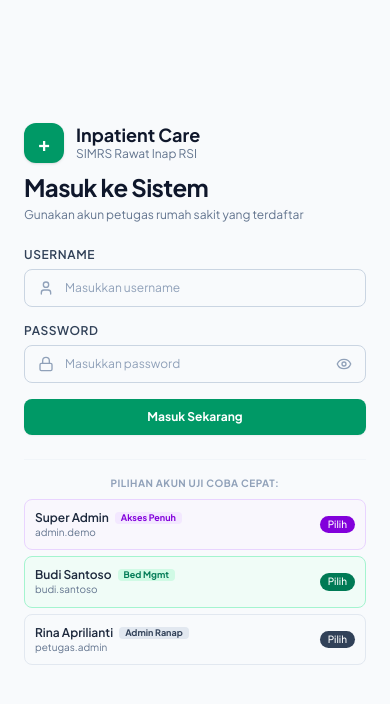
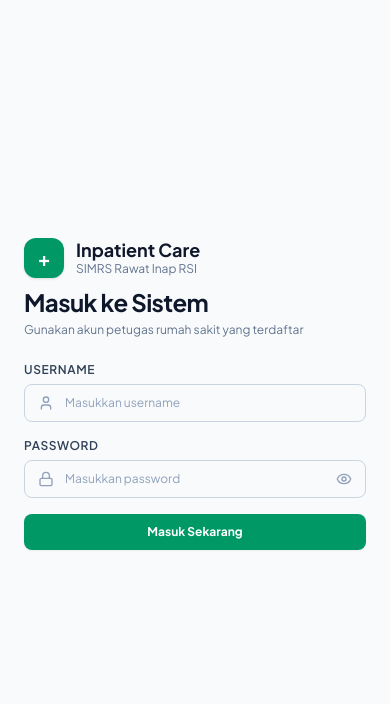
Before and after one commit to Thoriqfm/rsi-inpacient, a Next.js app in the folder frontend/: page /login in a window 390 px wide. Shown: the top 704 px of the page. Built offline with nearby package versions, Linux system fonts and the light colour scheme; no server answers.

Commit message:
fix: login phone ui

```diff
--- a/frontend/src/app/login/page.tsx
+++ b/frontend/src/app/login/page.tsx
@@ -3,10 +3,8 @@
 import React, { useState } from "react";
 import { useRouter } from "next/navigation";
 import { useAuth } from "@/context/AuthContext";
-import { DEMO_USERS } from "@/lib/mock-fallback";
 import {
   Bed,
-  CheckCircle2,
   Eye,
   EyeOff,
   Lock,
@@ -14,13 +12,11 @@ import {
   User,
   Activity,
   AlertCircle,
-  Info,
-  KeyRound,
 } from "lucide-react";
 
 export default function LoginPage() {
   const router = useRouter();
-  const { login, isStrictBackend } = useAuth();
+  const { login } = useAuth();
 
   const [username, setUsername] = useState("");
   const [password, setPassword] = useState("");
@@ -74,16 +70,6 @@ export default function LoginPage() {
     }
   };
 
-  const handleSelectDemo = (usernameKey: string) => {
-    const demo = DEMO_USERS[usernameKey];
-    if (demo) {
-      setUsername(demo.account.username);
-      setPassword(demo.password);
-      setAlertError(null);
-      setUsernameError(null);
-      setPasswordError(null);
-    }
-  };
 
   return (
     <div className="min-h-screen w-full flex flex-col lg:flex-row bg-slate-50 lg:bg-[#064e3b]">
@@ -296,70 +282,6 @@ export default function LoginPage() {
             </button>
           </form>
 
-          {/* Quick Select Demo Accounts for Instant Testing */}
-          <div className="pt-4 border-t border-slate-100 space-y-2">
-            <p className="text-[10px] font-bold uppercase tracking-wider text-slate-400 text-center">
-              Pilihan Akun Uji Coba Cepat:
-            </p>
-            <div className="space-y-1.5">
-              <button
-                type="button"
-                onClick={() => handleSelectDemo("admin.demo")}
-                className="w-full p-2.5 rounded-lg border border-purple-200 bg-purple-50/60 hover:bg-purple-100 text-left transition flex items-center justify-between text-xs group cursor-pointer"
-              >
-                <div>
-                  <div className="font-semibold text-slate-800 group-hover:text-purple-900 flex items-center gap-1.5">
-                    <span>Super Admin</span>
-                    <span className="text-[9px] bg-purple-100 text-purple-700 font-bold px-1.5 py-0.2 rounded">Akses Penuh</span>
-                  </div>
-                  <div className="text-[10px] text-slate-500">
-                    admin.demo
-                  </div>
-                </div>
-                <span className="text-[10px] bg-purple-700 text-white font-medium px-2 py-0.5 rounded-full">
-                  Pilih
-                </span>
-              </button>
-
-              <button
-                type="button"
-                onClick={() => handleSelectDemo("budi.santoso")}
-                className="w-full p-2.5 rounded-lg border border-emerald-200 bg-emerald-50/60 hover:bg-emerald-100 text-left transition flex items-center justify-between text-xs group cursor-pointer"
-              >
-                <div>
-                  <div className="font-semibold text-slate-800 group-hover:text-emerald-900 flex items-center gap-1.5">
-                    <span>Budi Santoso</span>
-                    <span className="text-[9px] bg-emerald-100 text-emerald-700 font-bold px-1.5 py-0.2 rounded">Bed Mgmt</span>
-                  </div>
-                  <div className="text-[10px] text-slate-500">
-                    budi.santoso
-                  </div>
-                </div>
-                <span className="text-[10px] bg-emerald-700 text-white font-medium px-2 py-0.5 rounded-full">
-                  Pilih
-                </span>
-              </button>
-
-              <button
-                type="button"
-                onClick={() => handleSelectDemo("petugas.admin")}
-                className="w-full p-2.5 rounded-lg border border-slate-200 bg-slate-50 hover:bg-slate-100 text-left transition flex items-center justify-between text-xs group cursor-pointer"
-              >
-                <div>
-                  <div className="font-semibold text-slate-800 group-hover:text-slate-900 flex items-center gap-1.5">
-                    <span>Rina Aprilianti</span>
-                    <span className="text-[9px] bg-slate-200 text-slate-700 font-bold px-1.5 py-0.2 rounded">Admin Ranap</span>
-                  </div>
-                  <div className="text-[10px] text-slate-500">
-                    petugas.admin
-                  </div>
-                </div>
-                <span className="text-[10px] bg-slate-700 text-white font-medium px-2 py-0.5 rounded-full">
-                  Pilih
-                </span>
-              </button>
-            </div>
-          </div>
         </div>
       </div>
     </div>
```
